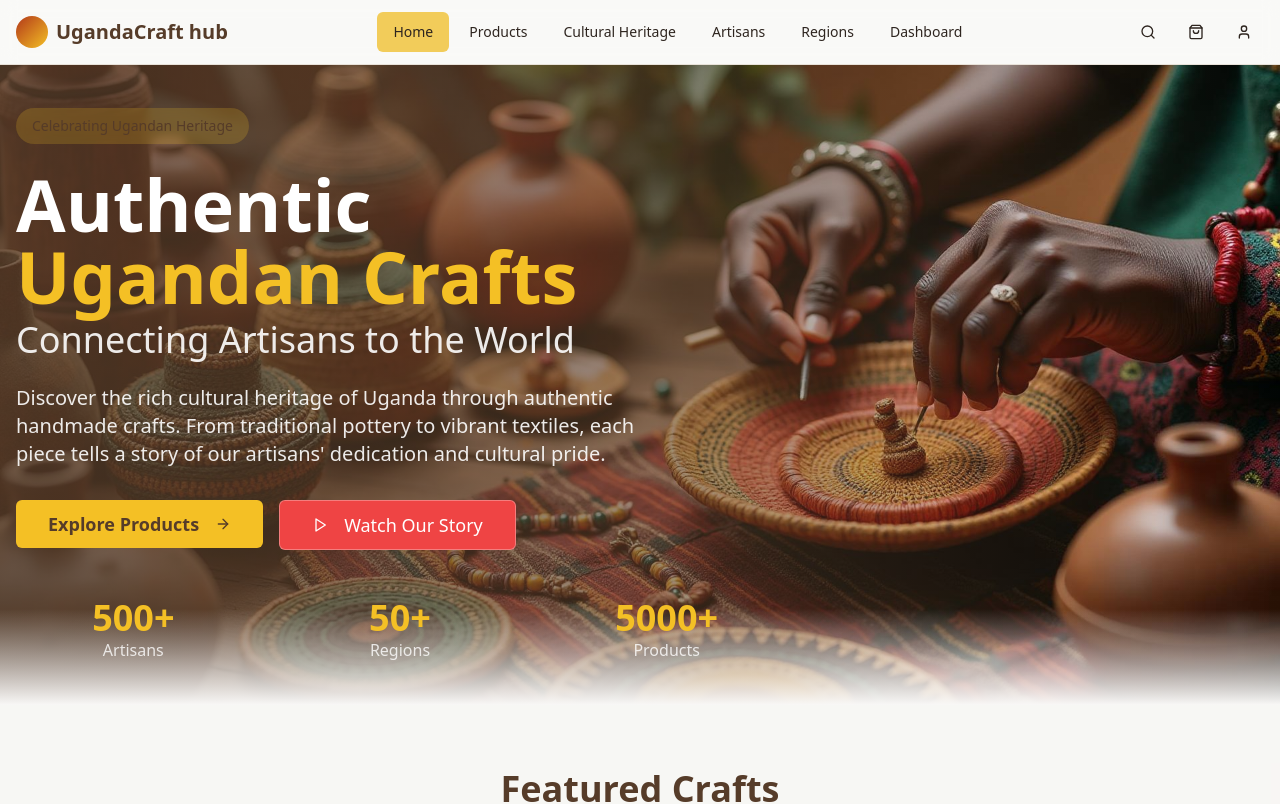
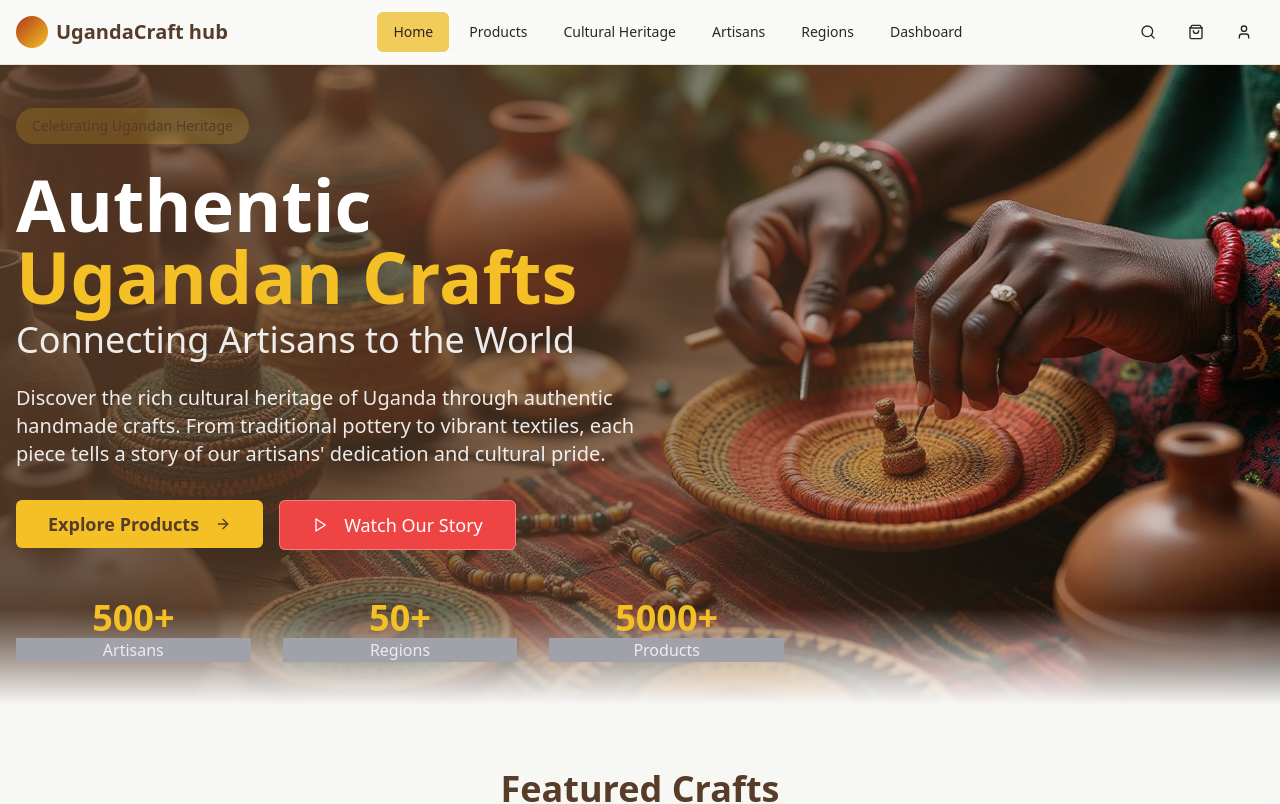
Before and after one commit to wilexquest4-mukasa/uganda-craft-connect-81e0da12, a React (Vite) app: page / in a window 1280 px wide. Shown: the top 804 px of the page. Built offline with nearby package versions, Linux system fonts and the light colour scheme; the HTML template or start-up script is replaced by a standard one.

Commit message:
Visual edit in Lovable

```diff
--- a/src/components/HeroSection.tsx
+++ b/src/components/HeroSection.tsx
@@ -49,15 +49,15 @@ export const HeroSection = () => {
           <div className="mt-12 grid grid-cols-3 gap-8 text-center">
             <div>
               <div className="text-3xl md:text-4xl font-bold text-heritage-gold">500+</div>
-              <div className="text-white/80 text-sm md:text-base">Artisans</div>
+              <div className="text-white/80 text-sm md:text-base bg-zinc-400">Artisans</div>
             </div>
             <div>
               <div className="text-3xl md:text-4xl font-bold text-heritage-gold">50+</div>
-              <div className="text-white/80 text-sm md:text-base">Regions</div>
+              <div className="text-white/80 text-sm md:text-base bg-zinc-400">Regions</div>
             </div>
             <div>
               <div className="text-3xl md:text-4xl font-bold text-heritage-gold">5000+</div>
-              <div className="text-white/80 text-sm md:text-base">Products</div>
+              <div className="text-white/80 text-sm md:text-base bg-zinc-400">Products</div>
             </div>
           </div>
         </div>
```
